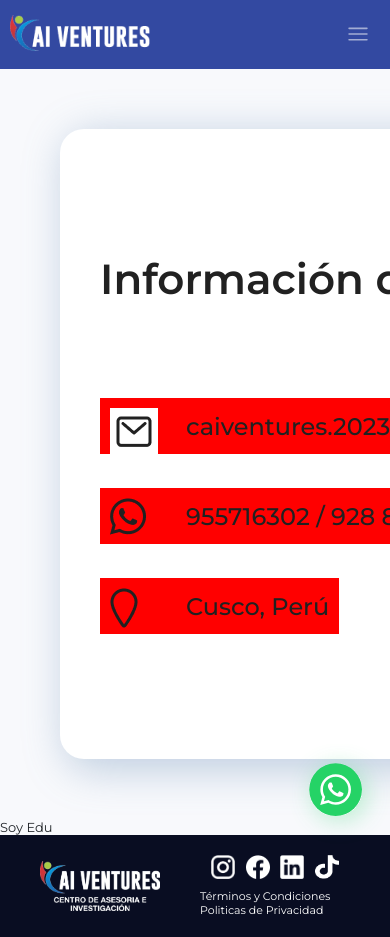
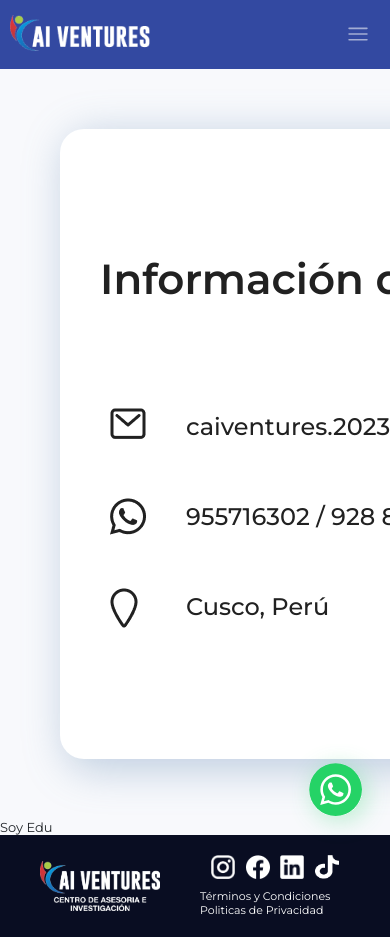
Before and after one commit to justinait/cai-ventures2, a React (Vite) app: page /contact in a window 390 px wide. Shown: the top 937 px of the page. Built offline with nearby package versions, Linux system fonts and the light colour scheme.

Commit message:
responsive all

```diff
--- a/src/components/contactCards/card1.css
+++ b/src/components/contactCards/card1.css
@@ -39,7 +39,7 @@ box-shadow: 8px 8px 40px 3px rgba(104, 142, 182, 0.40);
     justify-content: center;
     align-items: center;
     gap: 40px;
-    background-color: red;
+
 }
 
 .message{
@@ -64,7 +64,7 @@ box-shadow: 8px 8px 40px 3px rgba(104, 142, 182, 0.40);
     justify-content: center;
     align-items: center;
     gap: 40px;
-    background-color: red;
+
 }
 
 .cel{
@@ -86,7 +86,7 @@ box-shadow: 8px 8px 40px 3px rgba(104, 142, 182, 0.40);
     justify-content: center;
     align-items: center;
     gap: 40px;
-    background-color: red;
+
 }
 .direction{
     width: 36px;
```
Also changed, not shown: src/assets/icons/message.png.
